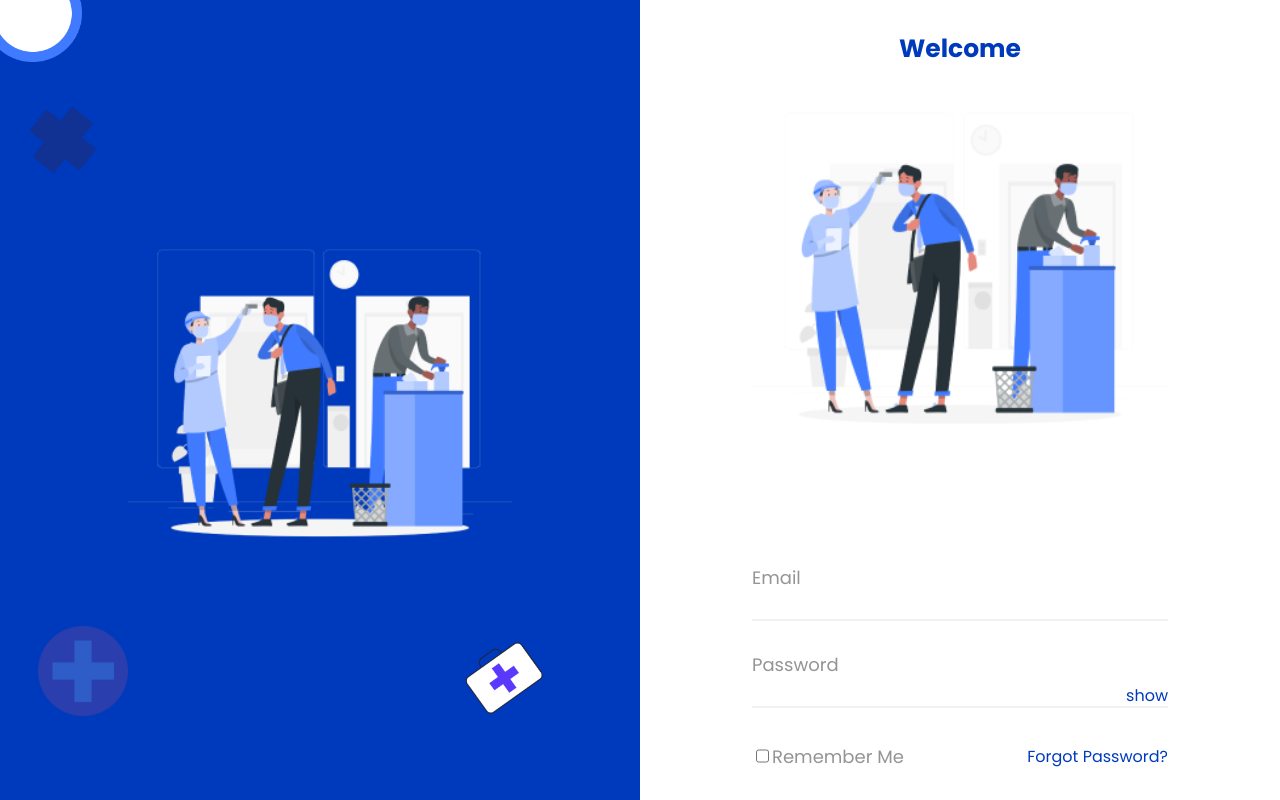
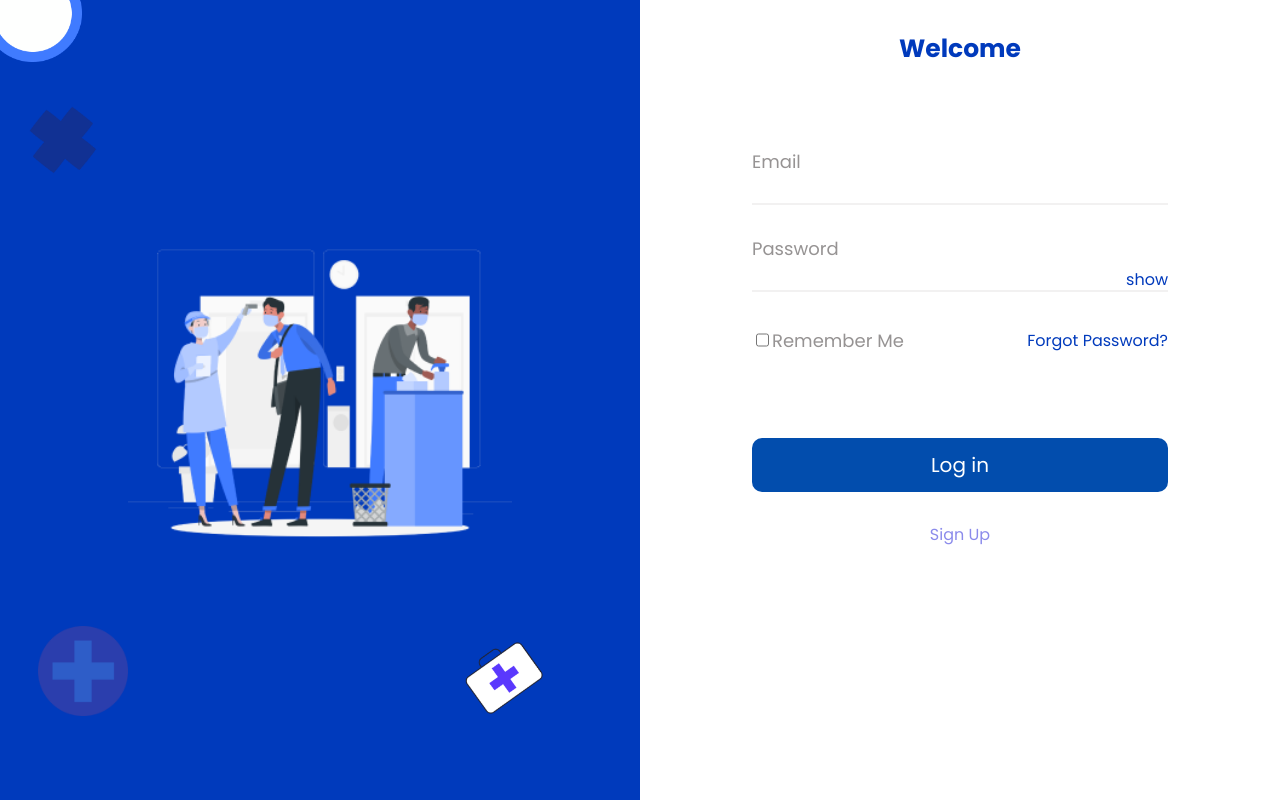
Before and after one commit to harzyz/Kluster-Health-Frontend, a React (Create React App) app: page / in a window 1280 px wide. Shown: the top 800 px of the page. Built offline with nearby package versions, Linux system fonts and the light colour scheme.

Commit message:
first commit

```diff
--- a/src/pages/Login.jsx
+++ b/src/pages/Login.jsx
@@ -58,7 +58,7 @@ function Login() {
     <div className={styles.formsContainer}>
       <ToastContainer />
       <h2>Welcome</h2>
-      <img src={image1} alt="" />
+      <img className={styles.remove} src={image1} alt="" />
       <form className={styles.regForm}>
         <div className={styles.formControl}>
           <label>Email</label>
--- a/src/pages/Registerpage.module.css
+++ b/src/pages/Registerpage.module.css
@@ -226,6 +226,9 @@
   display: flex;
   align-items: center;
 }
+.remove{
+  display: none;
+}
 @media screen and (max-width: 500px) {
   .wrapper{
     flex-direction: column;
@@ -240,6 +243,9 @@
   .regImg{
     display: none;
   }
+  .remove{
+    display: block;
+  }
   .formsContainer{
     width: 80%;
   }
```
